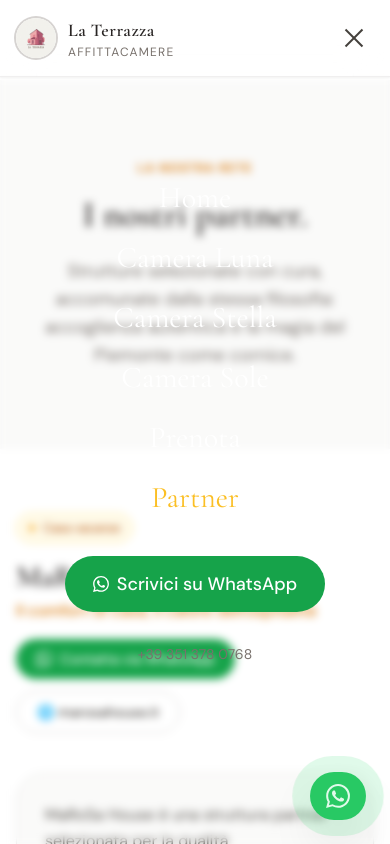
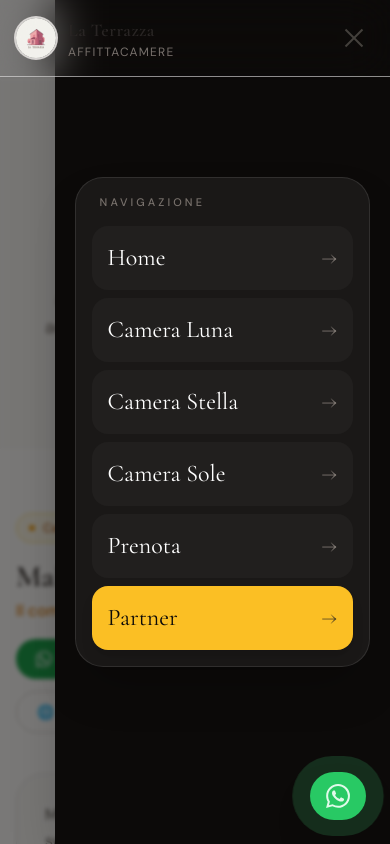
Before and after one commit to Manuell00/la-terrazza-web, a Next.js app: page /partner in a window 390 px wide. Both pictures are taken after a click on the button "Apri menu". Shown: the top 844 px of the page. Built offline with nearby package versions, Linux system fonts and the light colour scheme.

Commit message:
Improve mobile navigation and home page clarity

```diff
--- a/src/components/Footer.tsx
+++ b/src/components/Footer.tsx
@@ -5,11 +5,11 @@ import { siteConfig } from "@/data/siteConfig";
 export default function Footer() {
   return (
     <footer className="bg-stone-900 text-stone-300">
-      <div className="container mx-auto px-4 py-10 md:py-12">
-        <div className="grid grid-cols-2 md:grid-cols-4 gap-6 md:gap-8">
+      <div className="container mx-auto px-4 py-8 md:py-12">
+        <div className="grid grid-cols-1 gap-7 md:grid-cols-4 md:gap-8">
           {/* Brand */}
-          <div className="col-span-2 md:col-span-1">
-            <div className="flex items-center gap-2.5 mb-3">
+          <div className="md:col-span-1">
+            <div className="flex items-center gap-2.5 mb-2.5">
               <div className="relative w-9 h-9 rounded-full overflow-hidden ring-2 ring-stone-600 flex-shrink-0">
                 <Image src="/images/logo/logo.jpg" alt="La Terrazza Logo" fill className="object-cover" />
               </div>
@@ -18,7 +18,7 @@ export default function Footer() {
                 <p className="text-[10px] text-stone-500 tracking-widest uppercase">Affittacamere</p>
               </div>
             </div>
-            <p className="text-xs text-stone-400 leading-relaxed mb-4">
+            <p className="max-w-xs text-xs text-stone-400 leading-relaxed mb-3">
               Tre camere tra i vigneti del Piemonte. Dove il tempo rallenta e l&apos;anima respira.
             </p>
             <div className="flex gap-3">
@@ -38,9 +38,10 @@ export default function Footer() {
           </div>
 
           {/* Camere */}
+          <div className="grid grid-cols-2 gap-5 md:block">
             <div>
-            <h4 className="text-white text-xs font-semibold tracking-widest uppercase mb-3">Camere</h4>
-            <ul className="space-y-2">
+              <h4 className="text-white text-[11px] font-semibold tracking-widest uppercase mb-2.5">Camere</h4>
+              <ul className="space-y-1.5">
               {[
                 { href: "/camere/luna", label: "Camera Luna" },
                 { href: "/camere/stella", label: "Camera Stella" },
@@ -55,8 +56,8 @@ export default function Footer() {
 
             {/* Info */}
             <div>
-            <h4 className="text-white text-xs font-semibold tracking-widest uppercase mb-3">Info</h4>
-            <ul className="space-y-2">
+              <h4 className="text-white text-[11px] font-semibold tracking-widest uppercase mb-2.5">Info</h4>
+              <ul className="space-y-1.5">
               {[
                 { href: "/", label: "Home" },
                 { href: "/prenota", label: "Prenota" },
@@ -68,18 +69,19 @@ export default function Footer() {
               ))}
               </ul>
             </div>
+          </div>
 
           {/* Contatti */}
           <div>
-            <h4 className="text-white text-xs font-semibold tracking-widest uppercase mb-3">Contatti</h4>
-            <ul className="space-y-2">
+            <h4 className="text-white text-[11px] font-semibold tracking-widest uppercase mb-2.5">Contatti</h4>
+            <ul className="space-y-1.5">
               <li className="flex items-start gap-1.5">
                 <span className="text-amber-400 text-xs mt-0.5">📍</span>
                 <span className="text-xs text-stone-400">Cantarana (Asti), Piemonte</span>
               </li>
               <li>
                 <a href={`tel:${siteConfig.phone}`} className="text-xs text-stone-400 hover:text-white transition-colors flex items-center gap-1.5">
-                  <span className="text-amber-400">📞</span>{siteConfig.phone}
+                  <span className="text-amber-400">📞</span>Chiama ora
                 </a>
               </li>
               <li>
@@ -88,7 +90,7 @@ export default function Footer() {
                 </a>
               </li>
             </ul>
-            <div className="mt-4 flex flex-wrap gap-1.5">
+            <div className="mt-3 flex flex-wrap gap-1.5">
               <a href={siteConfig.links.booking} target="_blank" rel="noopener noreferrer"
                 className="text-[10px] bg-blue-700 text-white px-2 py-0.5 rounded-full hover:bg-blue-600 transition-colors">Booking</a>
               <a href="https://www.airbnb.it" target="_blank" rel="noopener noreferrer"
@@ -99,8 +101,8 @@ export default function Footer() {
           </div>
         </div>
 
-        <div className="mt-8 pt-5 border-t border-stone-800 flex flex-col sm:flex-row justify-between items-center gap-2">
-          <p className="text-[11px] text-stone-600">© {new Date().getFullYear()} La Terrazza Affittacamere. Tutti i diritti riservati.</p>
+        <div className="mt-6 pt-4 border-t border-stone-800 flex flex-col sm:flex-row justify-between items-center gap-1.5">
+          <p className="text-[11px] text-center sm:text-left text-stone-600">© {new Date().getFullYear()} La Terrazza Affittacamere. Tutti i diritti riservati.</p>
           <p className="text-[11px] text-stone-700">Palazzasso, Cantarana (AT)</p>
         </div>
       </div>
--- a/src/components/Header.tsx
+++ b/src/components/Header.tsx
@@ -6,7 +6,6 @@ import Image from "next/image";
 import { usePathname } from "next/navigation";
 import { motion, AnimatePresence } from "framer-motion";
 import { siteConfig } from "@/data/siteConfig";
-
 const navLinks = [
   { href: "/", label: "Home" },
   { href: "/camere/luna", label: "Camera Luna" },
@@ -115,49 +114,48 @@ export default function Header() {
       <AnimatePresence>
         {menuOpen && (
           <motion.div
-            initial={{ opacity: 0, y: -10 }}
-            animate={{ opacity: 1, y: 0 }}
-            exit={{ opacity: 0, y: -10 }}
-            transition={{ duration: 0.22 }}
-            className="fixed inset-0 z-40 bg-stone-900/98 backdrop-blur-sm flex flex-col items-center justify-center gap-6 lg:hidden"
+            initial={{ opacity: 0 }}
+            animate={{ opacity: 1 }}
+            exit={{ opacity: 0 }}
+            transition={{ duration: 0.24 }}
+            className="fixed inset-0 z-40 bg-stone-950/55 backdrop-blur-[2px] lg:hidden"
           >
+            <motion.div
+              initial={{ opacity: 0, x: 36 }}
+              animate={{ opacity: 1, x: 0 }}
+              exit={{ opacity: 0, x: 36 }}
+              transition={{ duration: 0.28, ease: "easeOut" }}
+              className="ml-auto flex h-full w-[86vw] max-w-sm flex-col justify-center bg-stone-950 px-5 shadow-2xl"
+            >
+              <div className="rounded-[28px] border border-white/10 bg-white/[0.06] p-4 shadow-2xl">
+                <p className="mb-4 px-2 text-[11px] font-medium uppercase tracking-[0.28em] text-stone-500">
+                  Navigazione
+                </p>
+                <div className="space-y-2">
                   {navLinks.map((link, i) => (
                     <motion.div
                       key={link.href}
-                initial={{ opacity: 0, y: 16 }}
-                animate={{ opacity: 1, y: 0 }}
-                transition={{ delay: i * 0.06 }}
+                      initial={{ opacity: 0, x: 18 }}
+                      animate={{ opacity: 1, x: 0 }}
+                      transition={{ delay: i * 0.05 }}
                     >
                       <Link
                         href={link.href}
                         onClick={() => setMenuOpen(false)}
-                  className={`font-serif text-3xl transition-colors ${
-                    isActive(link.href) ? "text-amber-400" : "text-white hover:text-amber-300"
+                        className={`flex items-center justify-between rounded-2xl px-4 py-4 font-serif text-2xl transition-all ${
+                          isActive(link.href)
+                            ? "bg-amber-400 text-stone-950 shadow-lg"
+                            : "bg-white/[0.03] text-white hover:bg-white/[0.08]"
                         }`}
                       >
-                  {link.label}
+                        <span>{link.label}</span>
+                        <span className={isActive(link.href) ? "text-stone-800/70" : "text-stone-500"}>→</span>
                       </Link>
                     </motion.div>
                   ))}
-            <motion.a
-              initial={{ opacity: 0, y: 16 }}
-              animate={{ opacity: 1, y: 0 }}
-              transition={{ delay: navLinks.length * 0.06 }}
-              href={siteConfig.whatsapp}
-              target="_blank" rel="noopener noreferrer"
-              className="mt-4 flex items-center gap-2 bg-green-600 text-white px-7 py-3.5 rounded-full text-lg font-medium"
-            >
-              {WA_ICON}
-              Scrivici su WhatsApp
-            </motion.a>
-            <motion.p
-              initial={{ opacity: 0 }}
-              animate={{ opacity: 1 }}
-              transition={{ delay: 0.5 }}
-              className="text-stone-500 text-sm mt-2"
-            >
-              {siteConfig.phone}
-            </motion.p>
+                </div>
+              </div>
+            </motion.div>
           </motion.div>
         )}
       </AnimatePresence>
--- /dev/null
+++ b/src/components/MobileReviewsCarousel.tsx
@@ -0,0 +1,66 @@
+"use client";
+
+import { useRef } from "react";
+import ReviewCard from "@/components/ReviewCard";
+import { reviews } from "@/data/reviews";
+
+export default function MobileReviewsCarousel() {
+  const containerRef = useRef<HTMLDivElement>(null);
+
+  const scrollByCard = (direction: "left" | "right") => {
+    const container = containerRef.current;
+    if (!container) return;
+
+    const card = container.querySelector<HTMLElement>("[data-review-card]");
+    const cardWidth = card?.offsetWidth ?? container.offsetWidth * 0.88;
+    const gap = 16;
+
+    container.scrollBy({
+      left: direction === "right" ? cardWidth + gap : -(cardWidth + gap),
+      behavior: "smooth",
+    });
+  };
+
+  return (
+    <div className="md:hidden">
+      <div className="mb-4 flex items-center justify-between gap-3 px-1">
+        <p className="text-xs font-medium uppercase tracking-[0.24em] text-stone-400">
+          Scorri le recensioni
+        </p>
+        <div className="flex items-center gap-2">
+          <button
+            type="button"
+            onClick={() => scrollByCard("left")}
+            className="flex h-9 w-9 items-center justify-center rounded-full border border-stone-200 bg-white text-stone-600 shadow-sm transition-colors hover:bg-stone-50"
+            aria-label="Recensione precedente"
+          >
+            ←
+          </button>
+          <button
+            type="button"
+            onClick={() => scrollByCard("right")}
+            className="flex h-9 w-9 items-center justify-center rounded-full border border-stone-200 bg-white text-stone-600 shadow-sm transition-colors hover:bg-stone-50"
+            aria-label="Recensione successiva"
+          >
+            →
+          </button>
+        </div>
+      </div>
+
+      <div
+        ref={containerRef}
+        className="flex gap-4 overflow-x-auto pb-4 snap-x snap-mandatory scrollbar-none"
+      >
+        {reviews.map((review, i) => (
+          <div
+            key={review.id}
+            data-review-card
+            className="flex-none w-[calc(100vw-40px)] max-w-[340px] snap-center"
+          >
+            <ReviewCard review={review} index={i} />
+          </div>
+        ))}
+      </div>
+    </div>
+  );
+}
```
Also changed, not shown: src/app/page.tsx (+11 -38 lines). Lines whose indentation alone changed are shown as unchanged.
